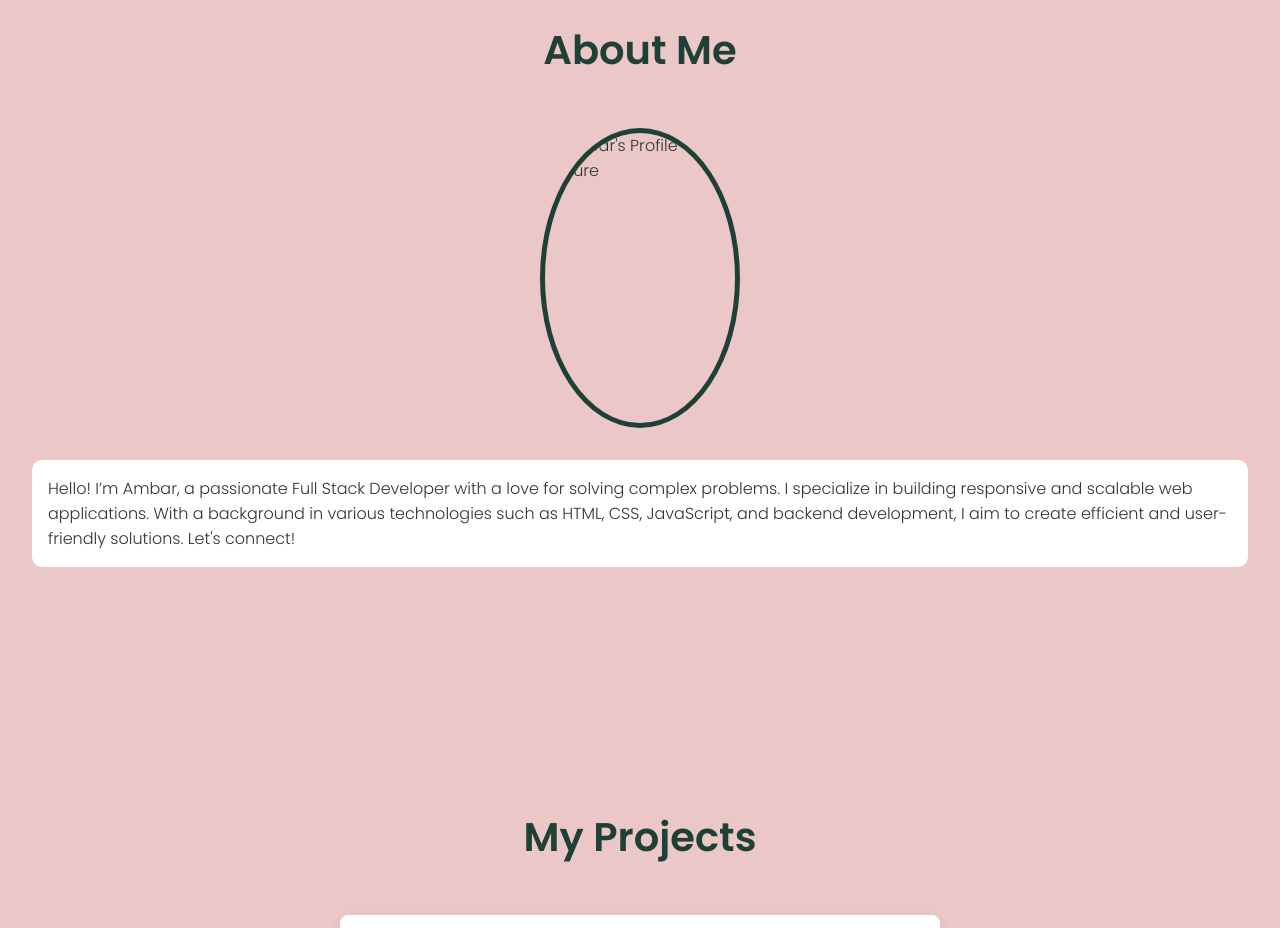
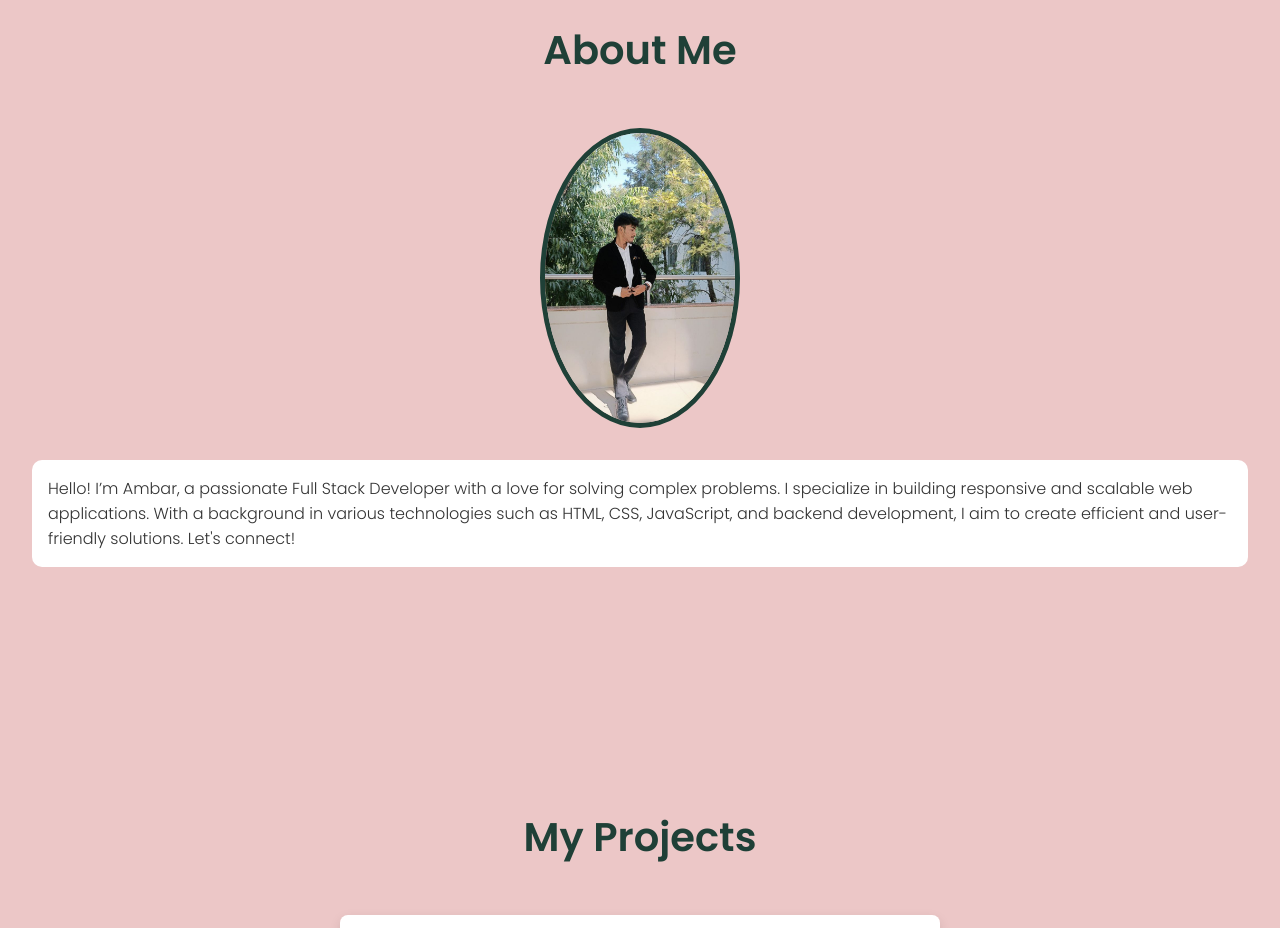
Before and after one commit to Ambar1418/my_portfolio, a plain HTML site: page index.html in a window 1280 px wide. Shown: the part 1020-1948 px from the top of the page. Drawn offline with nearby package versions, Linux system fonts and the light colour scheme.

Commit message:
Update index.html

```diff
--- a/index.html
+++ b/index.html
@@ -328,7 +328,7 @@
       <h2><span>About Me</span></h2>
       <div class="about-content">
         <img
-          src="/HTML/PortF/pic/photo_2025-04-23 9.58.59 PM.jpeg"
+          src="images/photo_2025-04-23 9.58.59 PM.jpeg"
           alt="Ambar's Profile Picture"
           class="profile-pic"
         />
```
